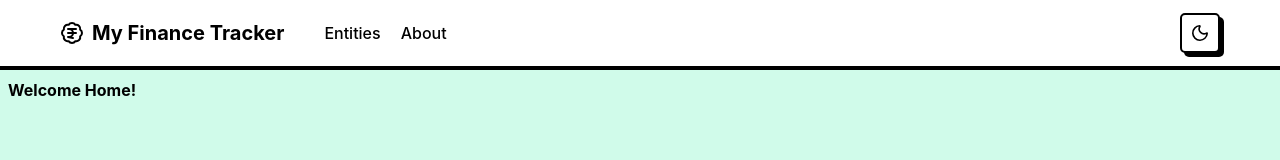
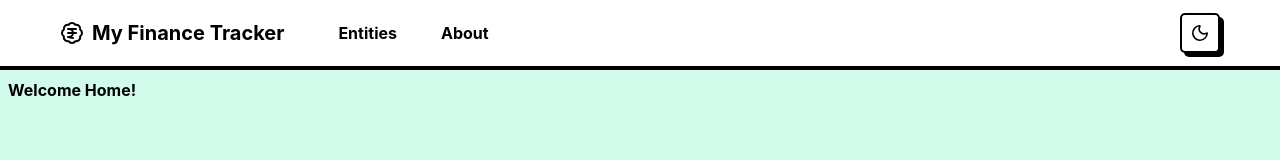
Before and after one commit to Exoutia/my-finance-tracker, a React (Vite) app in the folder frontend/: page / in a window 1280 px wide. Shown: the top 160 px of the page. Built offline with nearby package versions, Linux system fonts and the light colour scheme.

Commit message:
feat: wrap header title in a link and improve link styling for navigation items

```diff
--- a/frontend/components/header/header.tsx
+++ b/frontend/components/header/header.tsx
@@ -8,13 +8,21 @@ export function Header() {
         <div className="flex gap-10 justify-between items-center">
           <div className="flex gap-2 justify-center items-center">
             <BadgeIndianRupee />
-            <h1 className="text-xl">My Finance Tracker</h1>
+            <Link to="/">
+              <h1 className="text-xl">My Finance Tracker</h1>
+            </Link>
           </div>
-          <div className="flex gap-5 justify-start itesm-center">
-            <Link to="/entities" className="[&.active]:font-bold">
+          <div className="flex items-center gap-4 font-bold">
+            <Link
+              to="/entities"
+              className="border-2 border-transparent px-3 py-1.5 transition-all hover:border-black hover:bg-main hover:text-black hover:shadow-[3px_3px_0px_0px_rgba(0,0,0,1)] [&.active]:border-black [&.active]:bg-main [&.active]:text-black [&.active]:shadow-[3px_3px_0px_0px_rgba(0,0,0,1)]"
+            >
               Entities
             </Link>
-            <Link to="/about" className="[&.active]:font-bold">
+            <Link
+              to="/about"
+              className="border-2 border-transparent px-3 py-1.5 transition-all hover:border-black hover:bg-main hover:text-black hover:shadow-[3px_3px_0px_0px_rgba(0,0,0,1)] [&.active]:border-black [&.active]:bg-main [&.active]:text-black [&.active]:shadow-[3px_3px_0px_0px_rgba(0,0,0,1)]"
+            >
               About
             </Link>
           </div>
```
